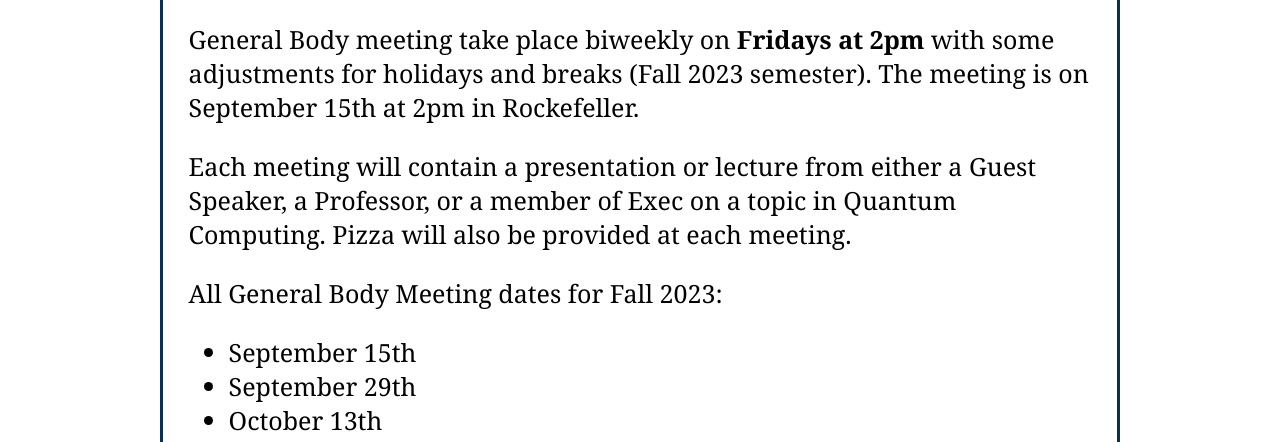
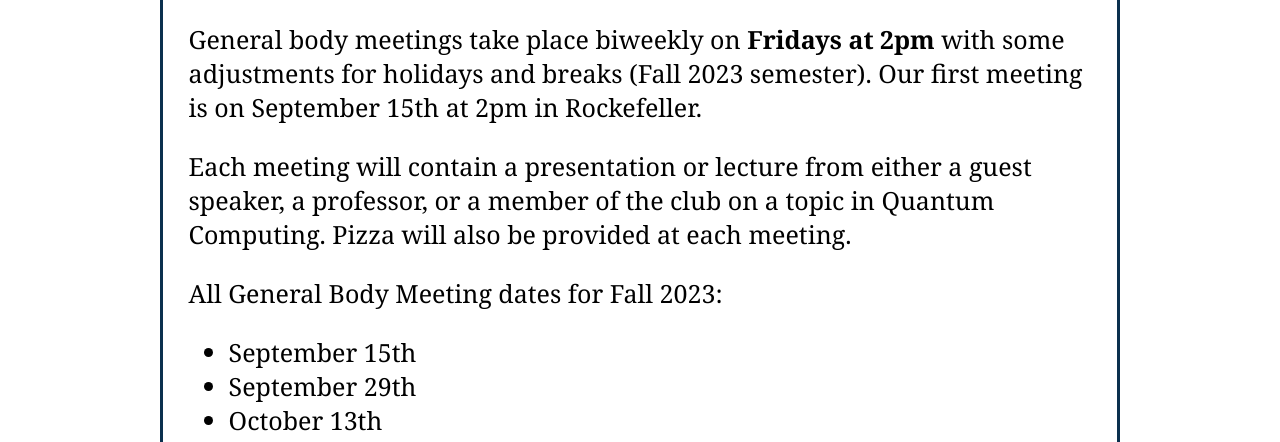
Before and after one commit to clb168/CQCwebsite, a plain HTML site: page ClubEvents.html in a window 1280 px wide. Shown: the part 358-800 px from the top of the page. Drawn offline with Linux system fonts and the light colour scheme.

Commit message:
fixed wording

```diff
--- a/ClubEvents.html
+++ b/ClubEvents.html
@@ -32,8 +32,8 @@
 
         <div class="container2">
             <h2>General Body Meetings</h2>
-            <p>General Body meeting take place biweekly on <strong>Fridays at 2pm</strong> with some adjustments for holidays and breaks (Fall 2023 semester). The meeting is on September 15th at 2pm in Rockefeller. </p>
-            <p>Each meeting will contain a presentation or lecture from either a Guest Speaker, a Professor, or a member of Exec on a topic in Quantum Computing. Pizza will also be provided at each meeting. </p>
+            <p>General body meetings take place biweekly on <strong>Fridays at 2pm</strong> with some adjustments for holidays and breaks (Fall 2023 semester). Our first meeting is on September 15th at 2pm in Rockefeller. </p>
+            <p>Each meeting will contain a presentation or lecture from either a guest speaker, a professor, or a member of the club on a topic in Quantum Computing. Pizza will also be provided at each meeting. </p>
             <p>All General Body Meeting dates for Fall 2023:</p>
             <ul>
                 <li>September 15th</li>
```
